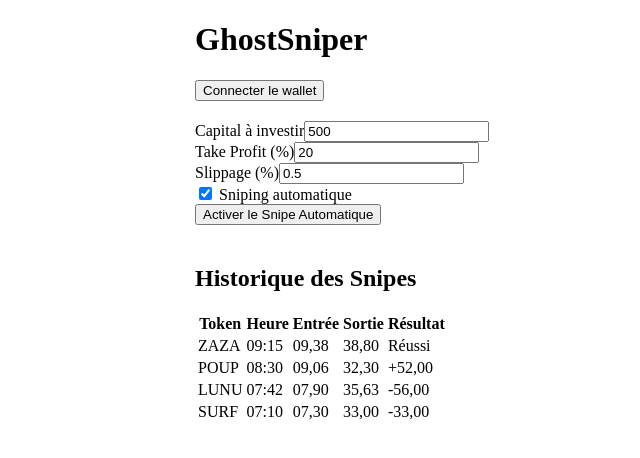
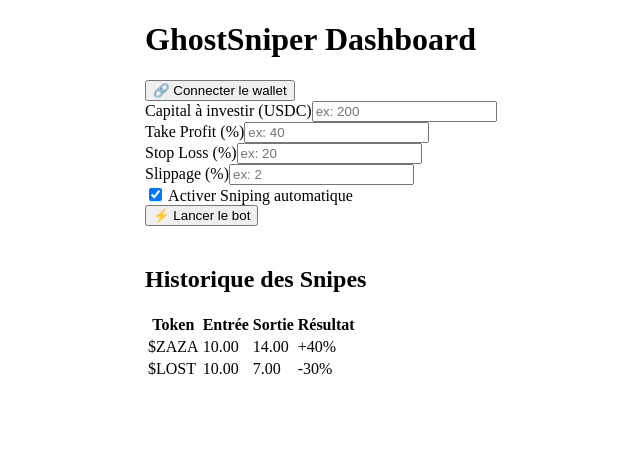
Before and after one commit to SniperGhost2025/ghostsniper-dashboard, a Next.js app: page / in a window 1280 px wide. Shown: the top 458 px of the page, without its empty margins (195-835 px from the left). Built offline with nearby package versions, Linux system fonts and the light colour scheme.

Commit message:
Update index.js

```diff
--- a/pages/index.js
+++ b/pages/index.js
@@ -1,40 +1,43 @@
 export default function Home() {
   return (
-    <div style={{ maxWidth: '500px', margin: '0 auto' }}>
-      <h1>GhostSniper</h1>
+    <div style={{ maxWidth: '600px', margin: '0 auto' }}>
+      <h1>GhostSniper Dashboard</h1>
 
-      <button style={{ marginBottom: '20px' }}>Connecter le wallet</button>
+      <button>🔗 Connecter le wallet</button>
 
       <div>
-        <label>Capital à investir</label>
-        <input type="text" value="500" />
+        <label>Capital à investir (USDC)</label>
+        <input type="text" placeholder="ex: 200" />
       </div>
 
       <div>
         <label>Take Profit (%)</label>
-        <input type="text" value="20" />
+        <input type="text" placeholder="ex: 40" />
+      </div>
+
+      <div>
+        <label>Stop Loss (%)</label>
+        <input type="text" placeholder="ex: 20" />
       </div>
 
       <div>
         <label>Slippage (%)</label>
-        <input type="text" value="0.5" />
+        <input type="text" placeholder="ex: 2" />
       </div>
 
       <div>
         <label>
-          <input type="checkbox" checked readOnly />
-          {' '}Sniping automatique
+          <input type="checkbox" defaultChecked /> Activer Sniping automatique
         </label>
       </div>
 
-      <button>Activer le Snipe Automatique</button>
+      <button>⚡ Lancer le bot</button>
 
       <h2 style={{ marginTop: '40px' }}>Historique des Snipes</h2>
       <table>
         <thead>
           <tr>
             <th>Token</th>
-            <th>Heure</th>
             <th>Entrée</th>
             <th>Sortie</th>
             <th>Résultat</th>
@@ -42,32 +45,16 @@ export default function Home() {
         </thead>
         <tbody>
           <tr>
-            <td>ZAZA</td>
-            <td>09:15</td>
-            <td>09,38</td>
-            <td>38,80</td>
-            <td className="result-success">Réussi</td>
+            <td>$ZAZA</td>
+            <td>10.00</td>
+            <td>14.00</td>
+            <td className="result-positive">+40%</td>
           </tr>
           <tr>
-            <td>POUP</td>
-            <td>08:30</td>
-            <td>09,06</td>
-            <td>32,30</td>
-            <td className="result-positive">+52,00</td>
-          </tr>
-          <tr>
-            <td>LUNU</td>
-            <td>07:42</td>
-            <td>07,90</td>
-            <td>35,63</td>
-            <td className="result-negative">-56,00</td>
-          </tr>
-          <tr>
-            <td>SURF</td>
-            <td>07:10</td>
-            <td>07,30</td>
-            <td>33,00</td>
-            <td className="result-negative">-33,00</td>
+            <td>$LOST</td>
+            <td>10.00</td>
+            <td>7.00</td>
+            <td className="result-negative">-30%</td>
           </tr>
         </tbody>
       </table>
```
